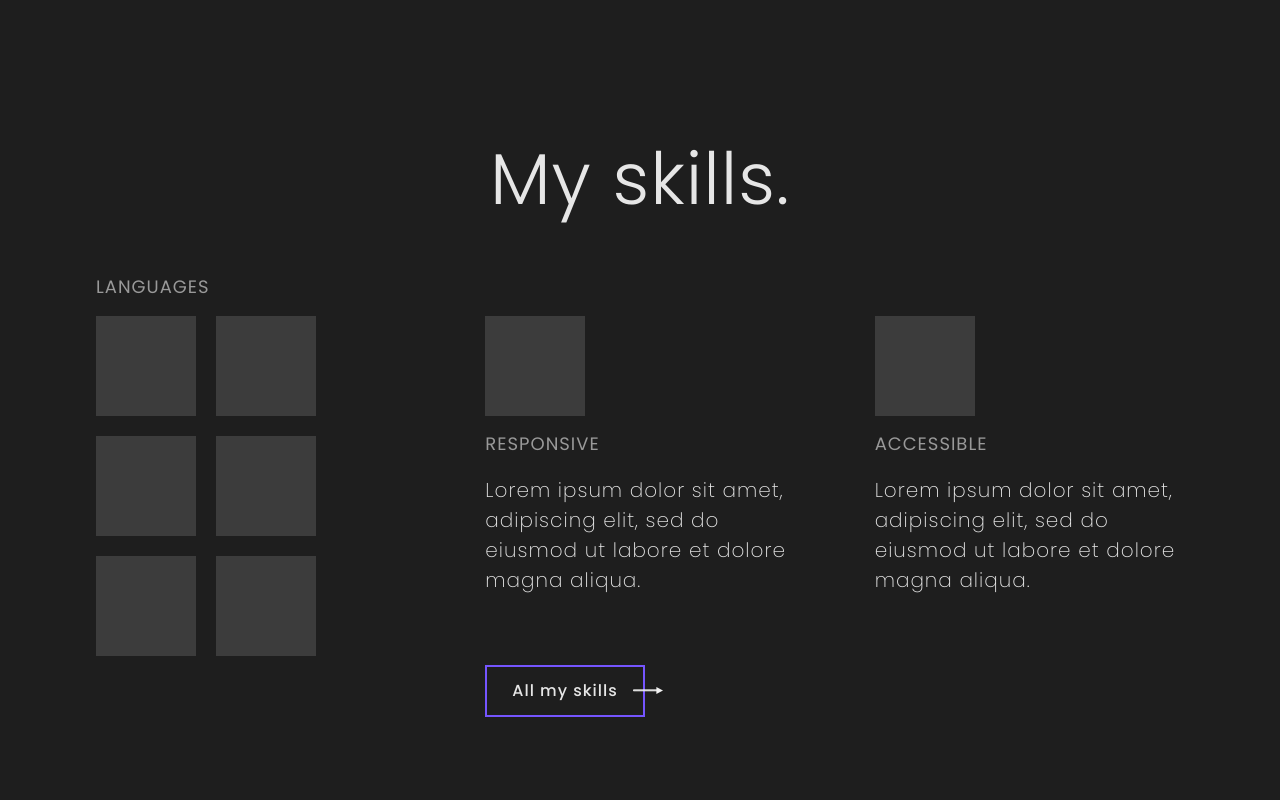
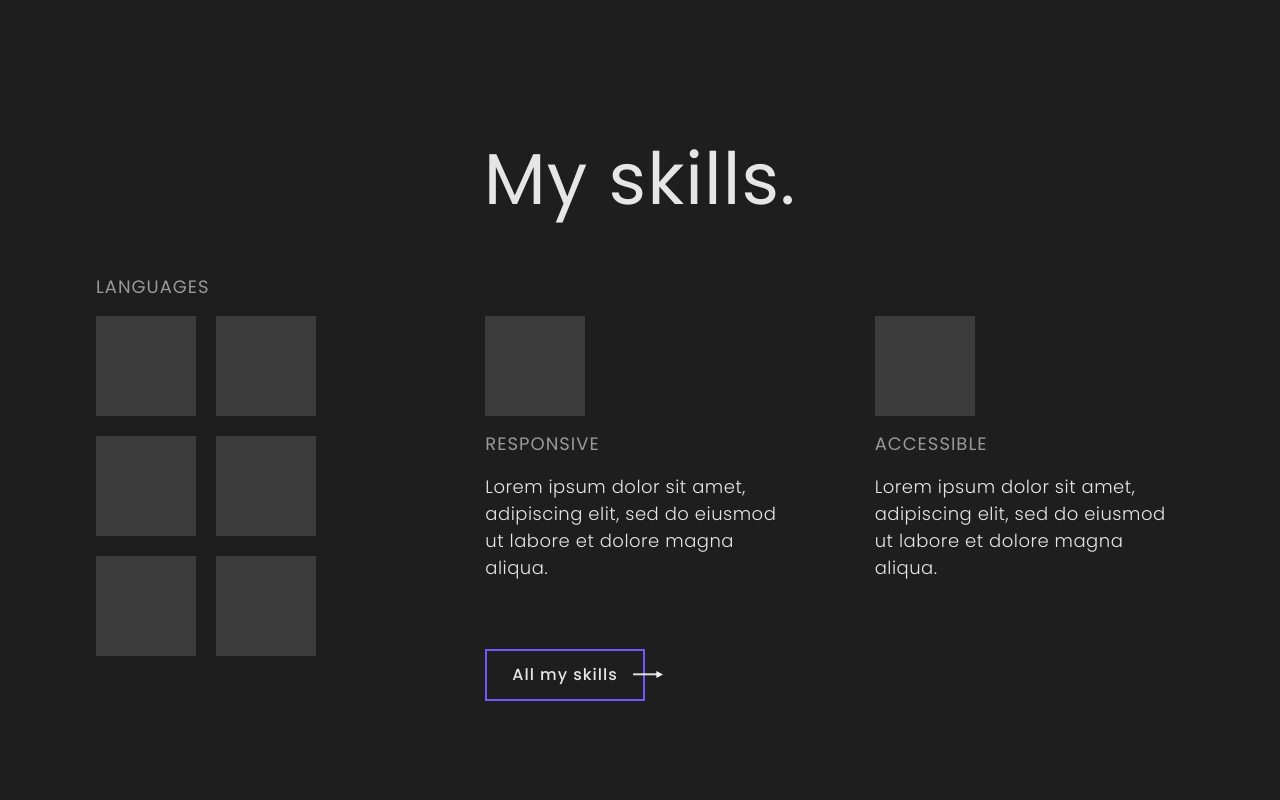
Before and after one commit to KelliePetersen/portfolio-2019, a website: page app/index.html in a window 1280 px wide. Shown: the part 1500-2300 px from the top of the page. Drawn offline with Linux system fonts and the light colour scheme.

Commit message:
add font tweaks

```diff
--- a/app/index.html
+++ b/app/index.html
@@ -3,7 +3,7 @@
 
 <head>
   <meta name="viewport" content="width=device-width, initial-scale=1" />
-  <link href="https://fonts.googleapis.com/css?family=Montserrat:700|Poppins:200,300,400,500|Roboto:300&display=swap"
+  <link href="https://fonts.googleapis.com/css?family=Montserrat:700|Poppins:200,300,400,500&display=swap"
     rel="stylesheet" type="text/css">
   <title>Kellie Petersen</title>
   <meta name="keywords" content="">
@@ -132,12 +132,12 @@
         <div class="i-skills__item">
           <div class="i-skills__icon"></div>
           <p class="text__small-heading">RESPONSIVE</p>
-          <p class="text__paragraph text--white">Lorem ipsum dolor sit amet, adipiscing elit, sed do eiusmod ut labore et dolore magna aliqua.</p>
+          <p class="text__paragraph i-skills__text">Lorem ipsum dolor sit amet, adipiscing elit, sed do eiusmod ut labore et dolore magna aliqua.</p>
         </div>
         <div class="i-skills__item">
           <div class="i-skills__icon"></div>
           <p class="text__small-heading">ACCESSIBLE</p>
-          <p class="text__paragraph text--white">Lorem ipsum dolor sit amet, adipiscing elit, sed do eiusmod ut labore et dolore magna aliqua.</p>
+          <p class="text__paragraph i-skills__text">Lorem ipsum dolor sit amet, adipiscing elit, sed do eiusmod ut labore et dolore magna aliqua.</p>
         </div>
         <a href="#contact" class="button i-skills__button">All my skills<img src="src/img/arrow.svg" class="button__arrow" /></a>
       </div>
--- a/app/src/css/modules/_nav.css
+++ b/app/src/css/modules/_nav.css
@@ -68,6 +68,7 @@
     margin-top: 2px;
     border-bottom: 2px solid transparent;
     transition: 0.2s;
+    font-weight: 300;
 
     &:hover {
       border-color: var(--main-color);
--- a/app/src/css/modules/_text.css
+++ b/app/src/css/modules/_text.css
@@ -21,7 +21,7 @@
 
   &__heading, &__subheading {
     font-family: 'Poppins', sans-serif;
-    font-weight: 300;
+    font-weight: 400;
   }
 
   &__heading {
@@ -49,6 +49,7 @@
     color: var(--gray);
     font-size: 1rem;
     max-width: 550px;
+    letter-spacing: 0.5px;
     @mixin atMedium {
       font-size: 1.25rem;
     }
@@ -56,12 +57,6 @@
 
   &--no-margin {
     margin-bottom: 30px;
-  }
-
-  &--white {
-    color: var(--white);
-    line-height: 1.5;
-    font-weight: 200;
   }
 
   &--center {
--- a/app/src/css/sections/_i-skills.css
+++ b/app/src/css/sections/_i-skills.css
@@ -33,6 +33,13 @@
     margin-top: 57px;
   }
 
+  &__text {
+    color: var(--white);
+    line-height: 1.5;
+    responsive-font-size: 1.125rem;
+    letter-spacing: 0.5px;
+  }
+
   &__icon {
     width: 100px;
     height: 100px;
--- a/app/temp/css/styles.css
+++ b/app/temp/css/styles.css
@@ -741,6 +741,7 @@ img {
     margin-top: 2px;
     border-bottom: 2px solid transparent;
     transition: 0.2s;
+    font-weight: 300;
   }
 
 .nav__link:hover {
@@ -918,7 +919,7 @@ img {
 
 .text__heading, .text__subheading {
     font-family: 'Poppins', sans-serif;
-    font-weight: 300;
+    font-weight: 400;
   }
 
 .text__heading {
@@ -964,6 +965,7 @@ img {
     color: var(--gray);
     font-size: 1rem;
     max-width: 550px;
+    letter-spacing: 0.5px;
   }
 
 @media (min-width: 768px) {
@@ -975,12 +977,6 @@ img {
 
 .text--no-margin {
     margin-bottom: 30px;
-  }
-
-.text--white {
-    color: var(--white);
-    line-height: 1.5;
-    font-weight: 200;
   }
 
 .text--center {
@@ -1345,6 +1341,20 @@ img {
     margin-top: 57px;
   }
 
+.i-skills__text {
+    color: var(--white);
+    line-height: 1.5;
+    font-size: 1.125rem;
+    letter-spacing: 0.5px;
+  }
+
+@media (max-width: 768px), (max-height: 768px) {
+
+  .i-skills__text {
+    font-size: calc(1.00313rem + 0.25391vmin);
+  }
+}
+
 .i-skills__icon {
     width: 100px;
     height: 100px;
```
Also changed, not shown: app/about.html (+1 -1 lines), app/contact.html (+1 -1 lines), app/skills.html (+1 -1 lines), app/views/index.html (+2 -2 lines), app/views/partials/header.html (+1 -1 lines).
